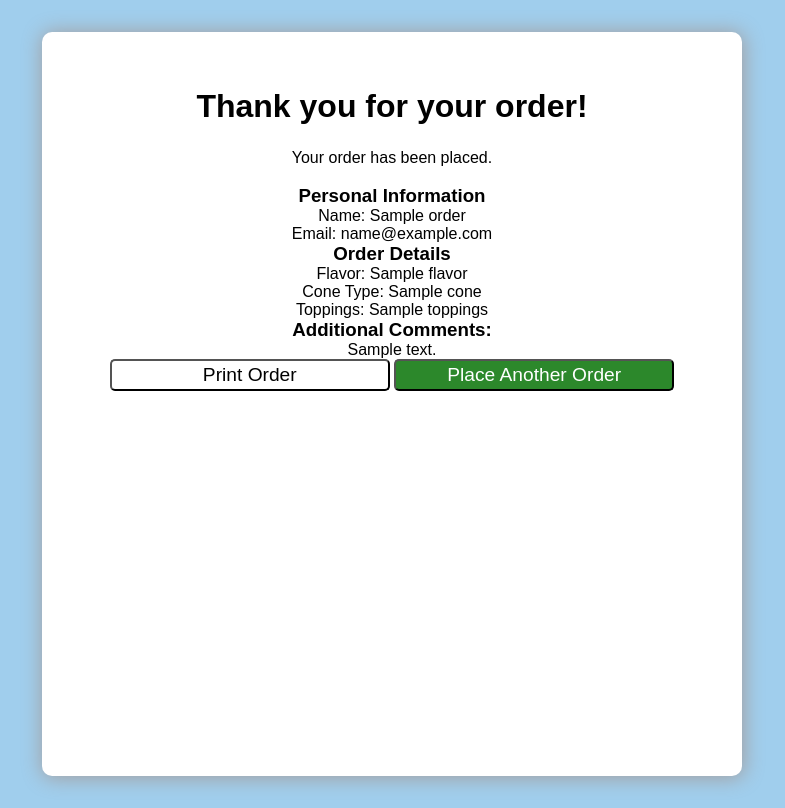
After one commit to tk421bsod/sdev305-ice-cream, a Node server app: template views/confirmation.ejs in a window 1280 px wide. The commit adds this page. Shown: the whole page, without its empty margins (248-1033 px from the left). Run offline with Node 20, Linux system fonts and the light colour scheme; the template is opened without the code that fills it: most values are stand-ins (such as "Sample title", 1, 10 or a date in 2020).

Commit message:
Add admin / confirmation views, submit form via POST

```diff
--- a/app.js
+++ b/app.js
@@ -2,7 +2,17 @@ import express from 'express';
 
 const app = express();
 const port = 3000;
+let orders = []
 
+app.set('view engine', 'ejs');
+app.use(express.urlencoded({ extended: true}));
 app.use(express.static('public'));
 app.get('/', (req, res) => {res.sendFile(`${import.meta.dirname}/views/home.html`)});
+app.post('/submit', (req, res) => {
+    let order = req.body;
+    orders.push(order);
+    console.log(order);
+    res.render('confirmation', { order })
+});
+app.get('/admin', (req, res) => {res.render('admin', { orders })});
 app.listen(port, () => {console.log("Server is running")});
--- a/public/styles/styles.css
+++ b/public/styles/styles.css
@@ -76,8 +76,8 @@ form > fieldset {
     margin: 1vh auto 2vh auto;
 }
 
-button {
-    width: 70%;
+button, .button {
+    width: 40%;
     height: 4vh;
     font-size: 1.2em;
 }
@@ -91,3 +91,9 @@ button {
     background-color: var(--secondary-bg);
     color: var(--secondary-fg);
 }
+
+.pair {
+    display: grid;
+    grid-template-columns: 1fr;
+
+}
--- /dev/null
+++ b/views/confirmation.ejs
@@ -0,0 +1,36 @@
+<!DOCTYPE html>
+<html lang="en">
+<head>
+    <meta charset="UTF-8">
+    <meta name="viewport" content="width=device-width, initial-scale=1.0">
+    <link rel="icon" href="/images/favicon.png" type="image/png">
+    <link rel="stylesheet" href="/styles/styles.css">
+    <title>Thank You</title>
+</head>
+<body>
+    <div id="main-content">
+        <h1 id="header">Thank you for your order!</h1>
+        <p>Your order has been placed.</p>
+        <br>
+        <div class="section">
+            <h3 class="section-header">Personal Information</h3>
+            <p>Name: <%= order.name %></p>
+            <p>Email: <%= order.email %></p>
+        </div>
+        <div class="section">
+            <h3 class="section-header">Order Details</h3>
+            <p>Flavor: <%= order.flavor %></p>
+            <p>Cone Type: <%= order.cone %></p>
+            <p>Toppings: <%= order.toppings %></p>
+        </div>
+        <div class="section">
+            <h3 class="section-header">Additional Comments:</h3>
+            <blockquote><%= order.comments %></blockquote>
+        </div>
+        <div class="section">
+            <button id="print-button" class="secondary-button" onclick="window.print()">Print Order</button>
+            <button id="order-again-button" class="primary-button" onclick="window.location.href='/'">Place Another Order</button>
+        </div>
+    </div>
+</body>
+</html>
```
Also changed, not shown: views/admin.ejs (added, +47 -0 lines), views/home.html (+8 -8 lines).
